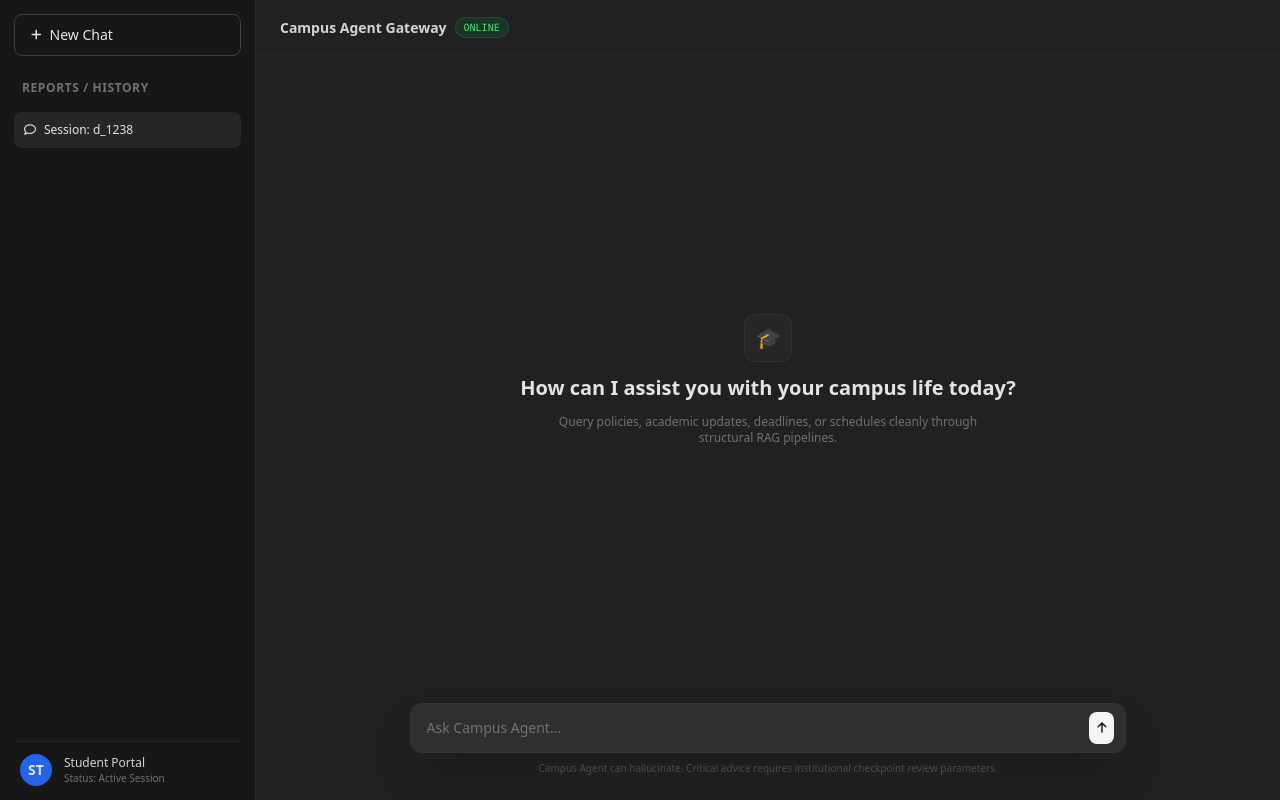
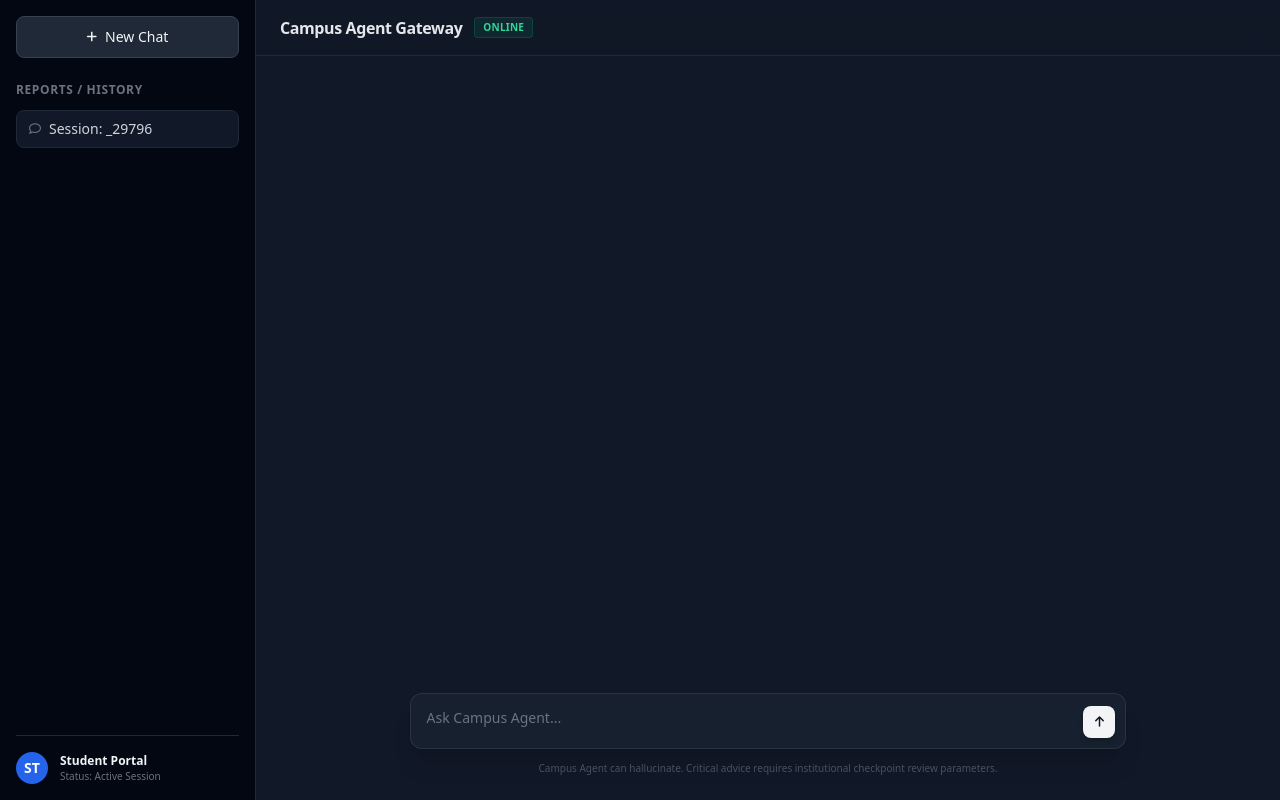
Before and after one commit to DhivakarBS/Campus_Help, a FastAPI app: page / in a window 1280 px wide. Run offline with FastAPI, Linux system fonts and the light colour scheme; some libraries are stand-ins or nearby versions.

```diff
--- a/templates/index.html
+++ b/templates/index.html
@@ -8,174 +8,173 @@
     <link rel="stylesheet" href="https://cdnjs.cloudflare.com/ajax/libs/font-awesome/6.4.0/css/all.min.css">
     <style>
         ::-webkit-scrollbar { width: 6px; }
-        ::-webkit-scrollbar-track { background: #1f2937; }
-        ::-webkit-scrollbar-thumb { background: #4b5563; border-radius: 3px; }
+        ::-webkit-scrollbar-track { background: #111827; }
+        ::-webkit-scrollbar-thumb { background: #374151; border-radius: 3px; }
     </style>
-</head>
-<body class="bg-[#212121] text-gray-200 font-sans h-screen flex overflow-hidden">
+</</head>
+<body class="bg-gray-900 text-gray-100 font-sans h-screen flex overflow-hidden">
 
-    <div class="w-64 bg-[#171717] h-full flex flex-col justify-between p-3.5 border-r border-zinc-800">
-        <div class="flex flex-col gap-2">
-            <button onclick="createNewThread()" class="w-full border border-zinc-700 hover:bg-zinc-800 text-sm font-medium py-2.5 px-4 rounded-lg flex items-center gap-2 transition-all duration-200">
+    <!-- Left Sidebar: Session Tracking -->
+    <div class="w-64 bg-gray-950 border-r border-gray-800 flex flex-col justify-between p-4 hidden md:flex">
+        <div>
+            <button onclick="createNewSession()" class="w-full py-2.5 px-4 bg-gray-800 hover:bg-gray-700 border border-gray-700 rounded-lg text-sm font-medium transition duration-200 flex items-center justify-center gap-2 mb-6">
                 <i class="fa-solid fa-plus text-xs"></i> New Chat
             </button>
-            <div class="text-xs font-semibold text-zinc-500 mt-4 px-2 tracking-wider">REPORTS / HISTORY</div>
-            <div id="thread-list" class="flex flex-col gap-1 overflow-y-auto max-h-[60vh] mt-2">
+            <p class="text-xs font-semibold text-gray-500 uppercase tracking-wider mb-3">Reports / History</p>
+            <div class="space-y-1">
+                <div class="py-2 px-3 bg-gray-900 border border-gray-800 rounded-lg text-sm font-medium text-gray-300 flex items-center gap-2 cursor-pointer">
+                    <i class="fa-regular fa-comment text-xs text-gray-500"></i>
+                    <span id="sidebar-session-id">Session: Loading...</span>
                 </div>
+            </div>
         </div>
-
-        <div class="border-t border-zinc-800 pt-3 flex items-center gap-3 px-1.5">
-            <div class="w-8 h-8 rounded-full bg-blue-600 flex items-center justify-center font-bold text-sm">ST</div>
-            <div class="flex flex-col">
-                <span class="text-xs font-medium text-zinc-300">Student Portal</span>
-                <span class="text-[10px] text-zinc-500">Status: Active Session</span>
+        <div class="flex items-center gap-3 pt-4 border-t border-gray-800">
+            <div class="w-8 h-8 rounded-full bg-blue-600 flex items-center justify-center font-bold text-sm text-white">ST</div>
+            <div>
+                <p class="text-xs font-semibold">Student Portal</p>
+                <p class="text-[10px] text-gray-500">Status: Active Session</p>
             </div>
         </div>
     </div>
 
-    <div class="flex-1 flex flex-col h-full relative">
+    <!-- Main Workspace Frame -->
+    <div class="flex-1 flex flex-col bg-gray-900 relative">
+        <!-- Top Sticky Header -->
+        <header class="h-14 border-b border-gray-800 flex items-center justify-between px-6 bg-gray-900/50 backdrop-blur-md z-10">
+            <div class="flex items-center gap-3">
+                <h1 class="font-semibold text-gray-200 tracking-tight">Campus Agent Gateway</h1>
+                <span id="status-badge" class="px-2 py-0.5 rounded text-[10px] font-bold tracking-wide bg-emerald-500/10 text-emerald-400 border border-emerald-500/20 uppercase">Online</span>
+            </div>
+        </header>
 
-        <div class="h-14 border-b border-zinc-800 flex items-center justify-between px-6 bg-[#212121]">
-            <div class="flex items-center gap-2">
-                <span class="text-sm font-semibold text-zinc-300">Campus Agent Gateway</span>
-                <span id="status-badge" class="text-[10px] bg-green-900/40 text-green-400 border border-green-800/60 px-2 py-0.5 rounded-full font-mono">ONLINE</span>
+        <!-- Admin Intercept Overlay Desk -->
+        <div id="admin-deck" class="hidden bg-amber-500/10 border-b border-amber-500/20 p-4 animate-fade-in">
+            <div class="max-w-3xl mx-auto flex flex-col sm:flex-row items-start sm:items-center justify-between gap-4">
+                <div class="flex items-start gap-3">
+                    <div class="p-2 bg-amber-500/20 rounded-lg text-amber-400 mt-0.5">
+                        <i class="fa-solid fa-user-shield text-sm"></i>
+                    </div>
+                    <div>
+                        <h3 class="text-sm font-semibold text-amber-400">Human-In-The-Loop Approval Intercept</h3>
+                        <p class="text-xs text-gray-400 mt-0.5">This inquiry flags official institutional parameters. AI response requires manual clearance.</p>
+                        <div class="mt-2 bg-gray-950/60 rounded p-2.5 border border-gray-800 max-w-xl">
+                            <p class="text-[11px] font-mono text-gray-500 uppercase tracking-wider">Proposed Response Pipeline Draft:</p>
+                            <p id="admin-draft-text" class="text-xs text-gray-300 mt-1 italic">Loading draft payload content...</p>
+                        </div>
+                    </div>
+                </div>
+                <div class="flex gap-2 w-full sm:w-auto shrink-0">
+                    <button onclick="handleAdminVerdict(false)" class="flex-1 sm:flex-none px-3 py-1.5 bg-gray-800 hover:bg-gray-700 border border-gray-700 rounded text-xs font-medium transition text-gray-300">Reject / Divert</button>
+                    <button onclick="handleAdminVerdict(true)" class="flex-1 sm:flex-none px-3 py-1.5 bg-amber-600 hover:bg-amber-500 rounded text-xs font-medium transition text-white shadow-lg shadow-amber-600/10">Approve Release</button>
+                </div>
             </div>
         </div>
 
+        <!-- Chat Logs Window -->
         <div id="chat-window" class="flex-1 overflow-y-auto px-[15%] py-8 flex flex-col gap-6">
-            <div id="welcome-card" class="my-auto text-center flex flex-col items-center justify-center gap-3">
-                <div class="w-12 h-12 rounded-xl bg-zinc-800 flex items-center justify-center text-xl border border-zinc-700/50">🎓</div>
-                <h2 class="text-xl font-semibold text-zinc-200">How can I assist you with your campus life today?</h2>
-                <p class="text-xs text-zinc-500 max-w-md">Query policies, academic updates, deadlines, or schedules cleanly through structural RAG pipelines.</p>
-            </div>
+            <!-- Dynamic message logs append here -->
         </div>
 
-        <div id="admin-intercept-deck" class="hidden mx-[15%] mb-4 bg-amber-950/20 border border-amber-800/40 rounded-xl p-4 flex flex-col gap-3 transition-all duration-300">
-            <div class="flex items-center justify-between">
-                <div class="flex items-center gap-2 text-amber-400 font-medium text-xs tracking-wide uppercase">
-                    <i class="fa-solid fa-triangle-exclamation animate-pulse"></i> Human-In-The-Loop System Intercept
-                </div>
-                <span id="flagged-category" class="text-[10px] font-mono bg-amber-900/40 text-amber-300 border border-amber-800/50 px-2 py-0.5 rounded">Financial</span>
-            </div>
-            <p class="text-xs text-zinc-400 italic bg-zinc-900/40 p-2.5 rounded-lg border border-zinc-800" id="proposed-text">Drafting response...</p>
-            <div class="flex gap-2 justify-end">
-                <button onclick="resolveApproval(false)" class="bg-zinc-800 hover:bg-zinc-700 border border-zinc-700 text-zinc-300 text-xs px-3 py-1.5 rounded-lg font-medium transition-all">Reject Override</button>
-                <button onclick="resolveApproval(true)" class="bg-amber-600 hover:bg-amber-500 text-white text-xs px-3 py-1.5 rounded-lg font-medium transition-all shadow-lg shadow-amber-900/20">Approve Release</button>
-            </div>
-        </div>
-
-        <div class="pb-6 px-[15%] bg-gradient-to-t from-[#212121] via-[#212121] to-transparent">
-            <div class="relative flex items-center">
-                <input type="text" id="user-input" onkeydown="if(event.key === 'Enter') sendMessage()" placeholder="Ask Campus Agent..." class="w-full bg-[#2f2f2f] text-sm text-zinc-100 placeholder-zinc-500 pl-4 pr-12 py-3.5 rounded-xl border border-zinc-700/40 focus:outline-none focus:border-zinc-600 transition-all shadow-2xl">
-                <button onclick="sendMessage()" class="absolute right-3 p-2 bg-zinc-100 text-zinc-900 rounded-lg hover:bg-zinc-200 transition-all flex items-center justify-center">
+        <!-- Chat Input Form Area -->
+        <div class="px-[15%] pb-6 pt-2 bg-gradient-to-t from-gray-900 via-gray-900 to-transparent">
+            <div class="relative bg-gray-800/50 border border-gray-700/60 rounded-xl focus-within:border-gray-600 transition shadow-xl">
+                <textarea id="user-input" rows="1" placeholder="Ask Campus Agent..." class="w-full bg-transparent resize-none py-3.5 pl-4 pr-12 text-sm text-gray-200 placeholder-gray-500 focus:outline-none" onkeydown="if(event.keyCode===13 && !event.shiftKey){ event.preventDefault(); sendMessage(); }"></textarea>
+                <button onclick="sendMessage()" class="absolute right-2.5 bottom-2.5 w-8 h-8 rounded-lg bg-gray-100 hover:bg-white text-gray-900 flex items-center justify-center transition shadow-md">
                     <i class="fa-solid fa-arrow-up text-xs"></i>
                 </button>
             </div>
-            <div class="text-[10px] text-center text-zinc-600 mt-2">Campus Agent can hallucinate. Critical advice requires institutional checkpoint review parameters.</div>
+            <p class="text-[10px] text-center text-gray-600 mt-3">Campus Agent can hallucinate. Critical advice requires institutional checkpoint review parameters.</p>
         </div>
     </div>
 
     <script>
-        let currentThreadId = localStorage.getItem('active_thread') || 'thread_' + Math.floor(Math.random() * 100000);
-        localStorage.setItem('active_thread', currentThreadId);
+        // Use persistent thread sessions via local storage cache
+        let currentThreadId = localStorage.getItem('currentThreadId') || 'thread_' + Math.floor(Math.random() * 90000 + 10000);
+        localStorage.setItem('currentThreadId', currentThreadId);
+        document.getElementById('sidebar-session-id').innerText = `Session: _${currentThreadId.split('_')[1]}`;
 
-        function initializeThreads() {
-            const list = document.getElementById('thread-list');
-            list.innerHTML = `
-                <div class="flex items-center justify-between text-xs p-2.5 rounded-lg bg-zinc-800 text-zinc-200 font-medium cursor-pointer">
-                    <div class="flex items-center gap-2 truncate"><i class="fa-regular fa-comment text-xs"></i> Session: ${currentThreadId.slice(-6)}</div>
-                </div>
-            `;
+        function createNewSession() {
+            localStorage.removeItem('currentThreadId');
+            currentThreadId = 'thread_' + Math.floor(Math.random() * 90000 + 10000);
+            localStorage.setItem('currentThreadId', currentThreadId);
+            document.getElementById('sidebar-session-id').innerText = `Session: _${currentThreadId.split('_')[1]}`;
+            document.getElementById('chat-window').innerHTML = '';
+            setSystemStatus('ONLINE', 'emerald');
+            document.getElementById('admin-deck').classList.add('hidden');
         }
 
-        function createNewThread() {
-            currentThreadId = 'thread_' + Math.floor(Math.random() * 100000);
-            localStorage.setItem('active_thread', currentThreadId);
-            document.getElementById('chat-window').innerHTML = '';
-            showWelcomeCard();
-            initializeThreads();
-        }
-
-        function showWelcomeCard() {
-            document.getElementById('chat-window').innerHTML = `
-                <div id="welcome-card" class="my-auto text-center flex flex-col items-center justify-center gap-3">
-                    <div class="w-12 h-12 rounded-xl bg-zinc-800 flex items-center justify-center text-xl border border-zinc-700/50">🎓</div>
-                    <h2 class="text-xl font-semibold text-zinc-200">How can I assist you with your campus life today?</h2>
-                    <p class="text-xs text-zinc-500 max-w-md">Query policies, academic updates, deadlines, or schedules cleanly through structural RAG pipelines.</p>
-                </div>`;
+        function setSystemStatus(statusText, colorTheme) {
+            const badge = document.getElementById('status-badge');
+            badge.innerText = statusText;
+            badge.className = `px-2 py-0.5 rounded text-[10px] font-bold tracking-wide uppercase bg-${colorTheme}-500/10 text-${colorTheme}-400 border border-${colorTheme}-500/20`;
         }
 
         function appendMessage(sender, text) {
-            const card = document.getElementById('welcome-card');
-            if(card) card.remove();
-
             const chatWindow = document.getElementById('chat-window');
             const wrapper = document.createElement('div');
-            wrapper.className = `flex gap-4 max-w-3xl ${sender === 'user' ? 'ml-auto flex-row-reverse bg-[#2f2f2f]/30 p-3 rounded-xl border border-zinc-800/40' : 'mr-auto w-full'}`;
+            wrapper.className = `flex w-full ${sender === 'user' ? 'justify-end' : 'justify-start'} animate-fade-in`;
 
-            const avatar = document.createElement('div');
-            avatar.className = `w-7 h-7 rounded-lg flex items-center justify-center text-xs font-bold shrink-0 ${sender === 'user' ? 'bg-purple-600' : 'bg-emerald-600'}`;
-            avatar.innerHTML = sender === 'user' ? 'U' : '<i class="fa-solid fa-graduation-cap"></i>';
+            const msgBox = document.createElement('div');
+            msgBox.className = `max-w-xl rounded-xl px-4 py-2.5 text-sm leading-relaxed ${sender === 'user' ? 'bg-blue-600 text-white rounded-br-none' : 'bg-gray-800 text-gray-200 rounded-bl-none border border-gray-700/50'}`;
+            msgBox.innerText = text;
 
-            const body = document.createElement('div');
-            body.className = "text-sm leading-relaxed text-zinc-200 whitespace-pre-wrap pt-0.5";
-            body.innerText = text;
-
-            wrapper.appendChild(avatar);
-            wrapper.appendChild(body);
+            wrapper.appendChild(msgBox);
             chatWindow.appendChild(wrapper);
             chatWindow.scrollTop = chatWindow.scrollHeight;
         }
 
         async function sendMessage() {
-            const input = document.getElementById('user-input');
-            const query = input.value.trim();
-            if(!query) return;
+            const inputField = document.getElementById('user-input');
+            const query = inputField.value.trim();
+            if (!query) return;
 
             appendMessage('user', query);
-            input.value = '';
+            inputField.value = '';
 
             try {
+                // RELATIVE URL PATH ROUTING MATRIX
                 const response = await fetch('/api/chat', {
                     method: 'POST',
-                    headers: {'Content-Type': 'application/json'},
+                    headers: { 'Content-Type': 'application/json' },
                     body: JSON.stringify({ thread_id: currentThreadId, message: query })
                 });
+
                 const data = await response.json();
 
                 if (data.status === 'AWAITING_ADMIN_APPROVAL') {
-                    document.getElementById('status-badge').className = "text-[10px] bg-amber-900/40 text-amber-400 border border-amber-800/60 px-2 py-0.5 rounded-full font-mono";
-                    document.getElementById('status-badge').innerText = "PAUSED (REVIEW REQ)";
-                    document.getElementById('flagged-category').innerText = data.payload.category;
-                    document.getElementById('proposed-text').innerText = data.payload.proposed_response;
-                    document.getElementById('admin-intercept-deck').classList.remove('hidden');
-                } else {
+                    setSystemStatus('Paused (Review Req)', 'amber');
+                    document.getElementById('admin-draft-text').innerText = data.payload.proposed_response;
+                    document.getElementById('admin-deck').classList.remove('hidden');
+                } else if (data.status === 'COMPLETED') {
                     appendMessage('agent', data.response);
                 }
-            } catch(e) {
-                appendMessage('agent', "Error encountered processing nodes.");
+            } catch (err) {
+                appendMessage('agent', '⚠️ Network transaction barrier. Check Render container log vectors.');
             }
         }
 
-        async function resolveApproval(approved) {
-            document.getElementById('admin-intercept-deck').classList.add('hidden');
-            document.getElementById('status-badge').className = "text-[10px] bg-green-900/40 text-green-400 border border-green-800/60 px-2 py-0.5 rounded-full font-mono";
-            document.getElementById('status-badge').innerText = "ONLINE";
-
+        async function handleAdminVerdict(approved) {
             try {
-                const res = await fetch('/api/admin/approve', {
+                // RELATIVE URL PATH ROUTING MATRIX
+                const response = await fetch('/api/admin/approve', {
                     method: 'POST',
-                    headers: {'Content-Type': 'application/json'},
+                    headers: { 'Content-Type': 'application/json' },
                     body: JSON.stringify({ thread_id: currentThreadId, approved: approved })
                 });
-                const data = await res.json();
-                appendMessage('agent', data.final_response);
-            } catch(e) {
-                appendMessage('agent', "Failed to submit checkpoint correction overrides.");
+
+                const data = await response.json();
+                document.getElementById('admin-deck').classList.add('hidden');
+                setSystemStatus('Online', 'emerald');
+
+                if (approved) {
+                    appendMessage('agent', data.final_response);
+                } else {
+                    appendMessage('agent', '❌ Pipeline Draft rejected. Request redirected to human helpdesk terminal boundaries.');
+                }
+            } catch (err) {
+                alert('Failed to transmit admin verification override parameter updates.');
             }
         }
-
-        window.onload = initializeThreads;
     </script>
 </body>
 </html>
```
Also changed, not shown: src/database/retriever.py (+18 -7 lines).
